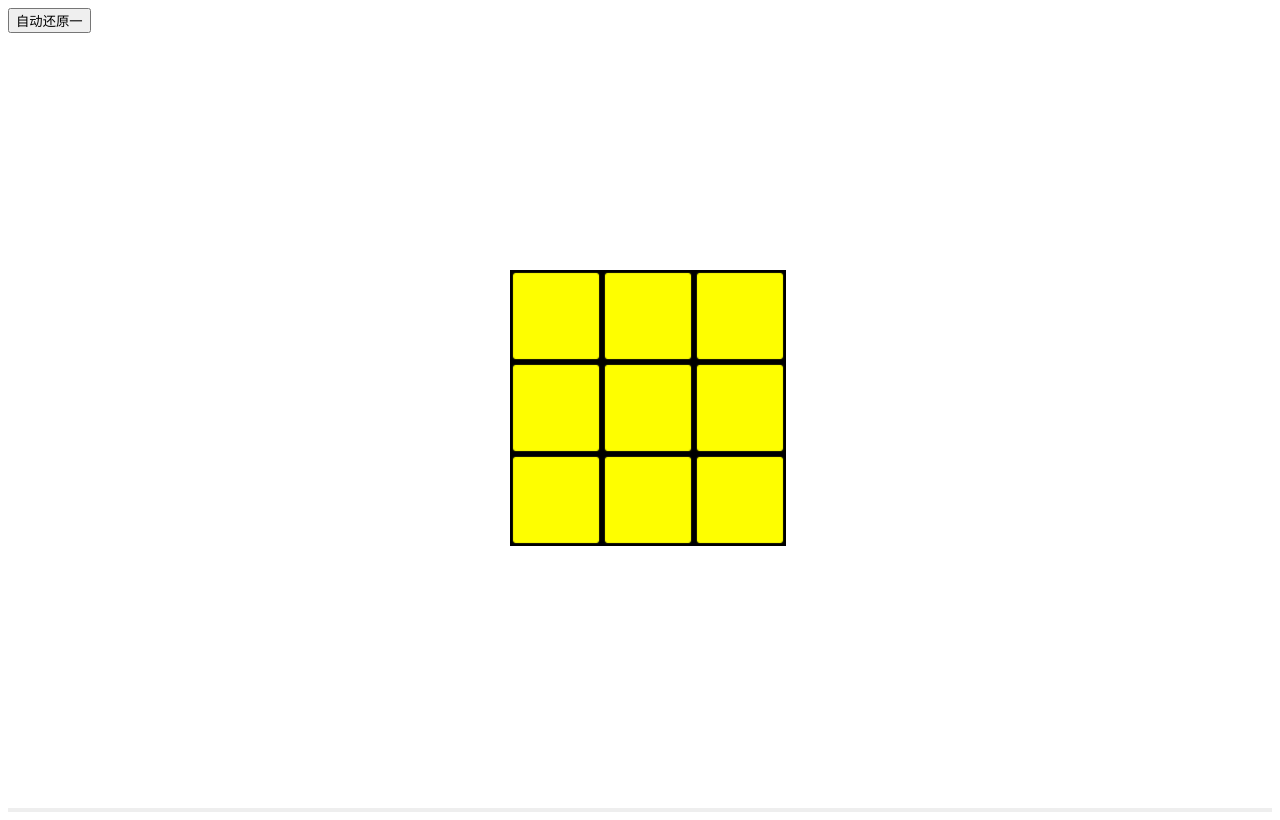
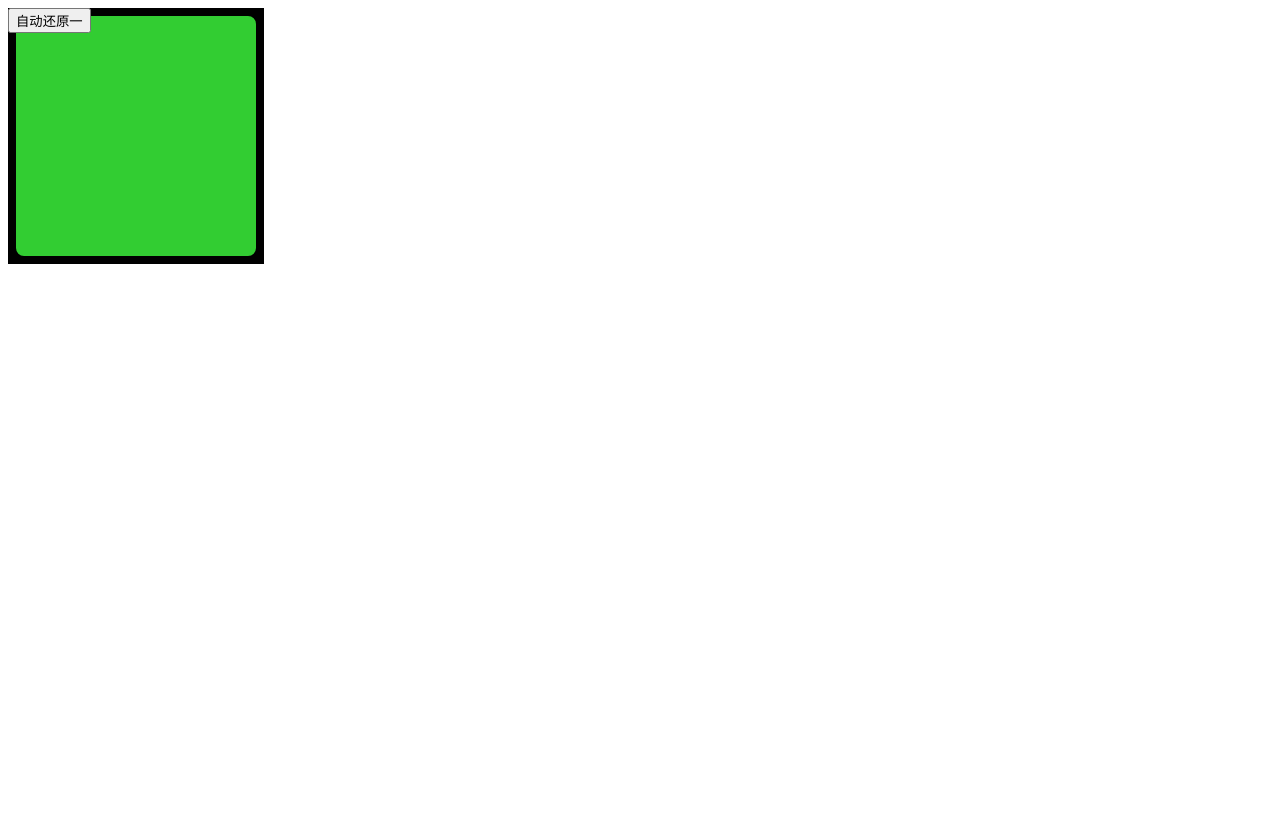
Before and after one commit to newbieYoung/Threejs_rubik, a plain HTML site: page step5.html in a window 1280 px wide. Both pictures are taken after a click on the button "自动还原一". Drawn offline with Linux system fonts and the light colour scheme; animation ran at ten frames a second.

Commit message:
魔方自动还原修改

```diff
--- a/step5.html
+++ b/step5.html
@@ -34,13 +34,13 @@
             var movePoint;
             var initStatus = [];//魔方初始状态
             //魔方转动的六个方向
-            var xLine = new THREE.Vector3( 1, 0, 0 );//X轴正方向
-            var xLineAd = new THREE.Vector3( -1, 0, 0 );//X轴负方向
-            var yLine = new THREE.Vector3( 0, 1, 0 );//Y轴正方向
-            var yLineAd = new THREE.Vector3( 0, -1, 0 );//Y轴负方向
-            var zLine = new THREE.Vector3( 0, 0, 1 );//Z轴正方向
-            var zLineAd = new THREE.Vector3( 0, 0, -1 );//Z轴负方向
-            var cubeParams = {//魔方参数
+            const xLine = new THREE.Vector3( 1, 0, 0 );//X轴正方向
+            const xLineAd = new THREE.Vector3( -1, 0, 0 );//X轴负方向
+            const yLine = new THREE.Vector3( 0, 1, 0 );//Y轴正方向
+            const yLineAd = new THREE.Vector3( 0, -1, 0 );//Y轴负方向
+            const zLine = new THREE.Vector3( 0, 0, 1 );//Z轴正方向
+            const zLineAd = new THREE.Vector3( 0, 0, -1 );//Z轴负方向
+            const cubeParams = {//魔方参数
                 x:-75,
                 y:75,
                 z:75,
@@ -57,7 +57,7 @@
                 for(var i=0;i<cubes.length;i++){
                     ids.push(cubes[i].cubeIndex);
                 }
-                var minId = min(ids);
+                var minId = min(ids).value;
             	/**
             	 * 找到初始化时上表面颜色在中心的面，调整魔方让该表面依然为上表面；
             	 * 然后对照初始化时下表面颜色的位置，按既定规律转动魔方；
@@ -70,8 +70,6 @@
 						break;
 					}
 				}
-				console.log(camera);
-				//console.log(topCenter);
 				getTopFaceColor(topCenter)
             }
             //根据颜色序号获取初始化时其对面颜色序号
@@ -87,14 +85,32 @@
             	var materials = cube.material.materials;
             	var faces = cube.geometry.faces;
             	var normalMatrix = cube.normalMatrix;
+
+            	/**
+            	 * 转换视角时摄像机位置发生了变动，模型开始上表面的法向量是世界坐标系的Y轴，现在依然是世界坐标系的Y轴；
+            	 * 但是小方块面的法向量乘以其法向量矩阵得到的是视图坐标系中的向量；
+            	 * 世界坐标系转换成视图坐标系需要乘以视图矩阵的逆反矩阵。
+            	 */
+            	var viewMatrix = new THREE.Matrix4();
+            	viewMatrix.lookAt(camera.position,viewCenter,camera.up);
+		        viewMatrix.getInverse(viewMatrix);
+            	var tempYLine = yLine.clone();
+        		tempYLine.applyMatrix4(viewMatrix);
+        		var angles = [];
+
             	for(var i=0;i<faces.length;i++){
-            		console.log(faces[i].normal.applyMatrix3(normalMatrix).angleTo(yLine));
-            		// if(faces[i].normal.applyMatrix3(normalMatrix).angleTo(yLine)==0){
-            		// 	document.body.appendChild(materials[faces[i].materialIndex].map.image);
-            		// 	$frame.style.display = 'none';
-            		// 	console.log(materials[faces[i].materialIndex].map.image);
-            		// }
+            		var tempNormal = faces[i].normal.clone();
+            		tempNormal.applyMatrix3(normalMatrix);
+            		/**
+            		 * 按道理这里应该判断两向量夹角是否等于0，但是因为存在精度问题；
+            		 * 有可能得到的角度很接近0，但却不等于0，另外不确定到底保留几位小数合适；
+            		 * 因此使用判断最小值的方式。
+            		 */
+            		angles.push(tempNormal.angleTo(tempYLine));
             	}
+            	var minNo = min(angles).no;
+            	document.body.appendChild(materials[faces[minNo].materialIndex].map.image);
+    		 	$frame.style.display = 'none';
             }
 
             window.requestAnimFrame = (function() {//如果有变化则可能还需要requestAnimationFrame刷新
@@ -121,6 +137,7 @@
             //创建相机，并设置正方向和中心点
             var camera;
             var controller;//视角控制器
+            var viewCenter = new THREE.Vector3( 0, 0, 0 );
             function initCamera() {
                 camera = new THREE.PerspectiveCamera(45, width / height, 1, 1000);
                 camera.position.x = 0;
@@ -129,11 +146,7 @@
                 camera.up.x = 0;//正方向
                 camera.up.y = 1;
                 camera.up.z = 0;
-                camera.lookAt({
-                    x : 0,
-                    y : 0,
-                    z : 0
-                });
+                camera.lookAt(viewCenter);
             }
 
             //创建场景，后续元素需要加入到场景中才会显示出来
@@ -277,7 +290,7 @@
                 renderer.domElement.addEventListener('touchend', stopCube, false);
                 //视角控制
                 controller = new THREE.OrbitControls(camera, renderer.domElement);
-                controller.target = new THREE.Vector3(0, 0, 0);//设置控制点
+                controller.target = viewCenter;//设置控制点
 
                 //自动还原一
                 var $autoResetV1 = document.querySelector('#autoResetV1');
@@ -469,7 +482,7 @@
                 for(var i=0;i<cubes.length;i++){
                     ids.push(cubes[i].cubeIndex);
                 }
-                var minId = min(ids);
+                var minId = min(ids).value;
                 targetId = targetId-minId;
                 var numI = parseInt(targetId/9);
                 var numJ = targetId%9;
@@ -540,7 +553,7 @@
                 var yAngleAd = vector3.angleTo(yLineAd);
                 var zAngle = vector3.angleTo(zLine);
                 var zAngleAd = vector3.angleTo(zLineAd);
-                var minAngle = min([xAngle,xAngleAd,yAngle,yAngleAd,zAngle,zAngleAd]);//最小夹角
+                var minAngle = min([xAngle,xAngleAd,yAngle,yAngleAd,zAngle,zAngleAd]).value;//最小夹角
 
                 switch(minAngle){
                     case xAngle:
@@ -624,12 +637,14 @@
             //获取数组中的最小值
             function min(arr){
                 var min = arr[0];
+                var no = 0;
                 for(var i=1;i<arr.length;i++){
                     if(arr[i]<min){
                         min = arr[i];
+                        no = i;
                     }
                 }
-                return min;
+                return {no:no,value:min};
             }
 
             //开始操作魔方
```
